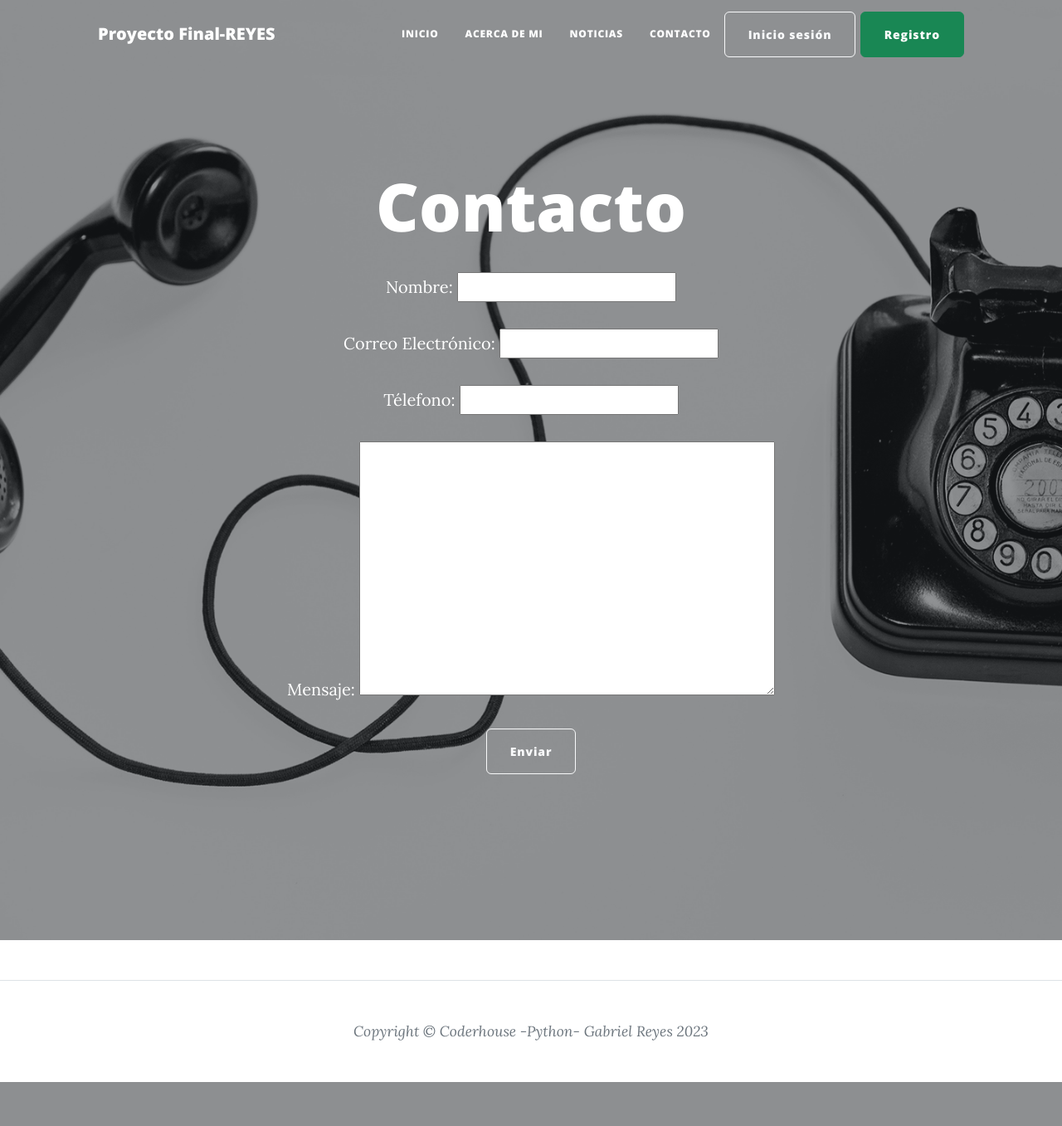
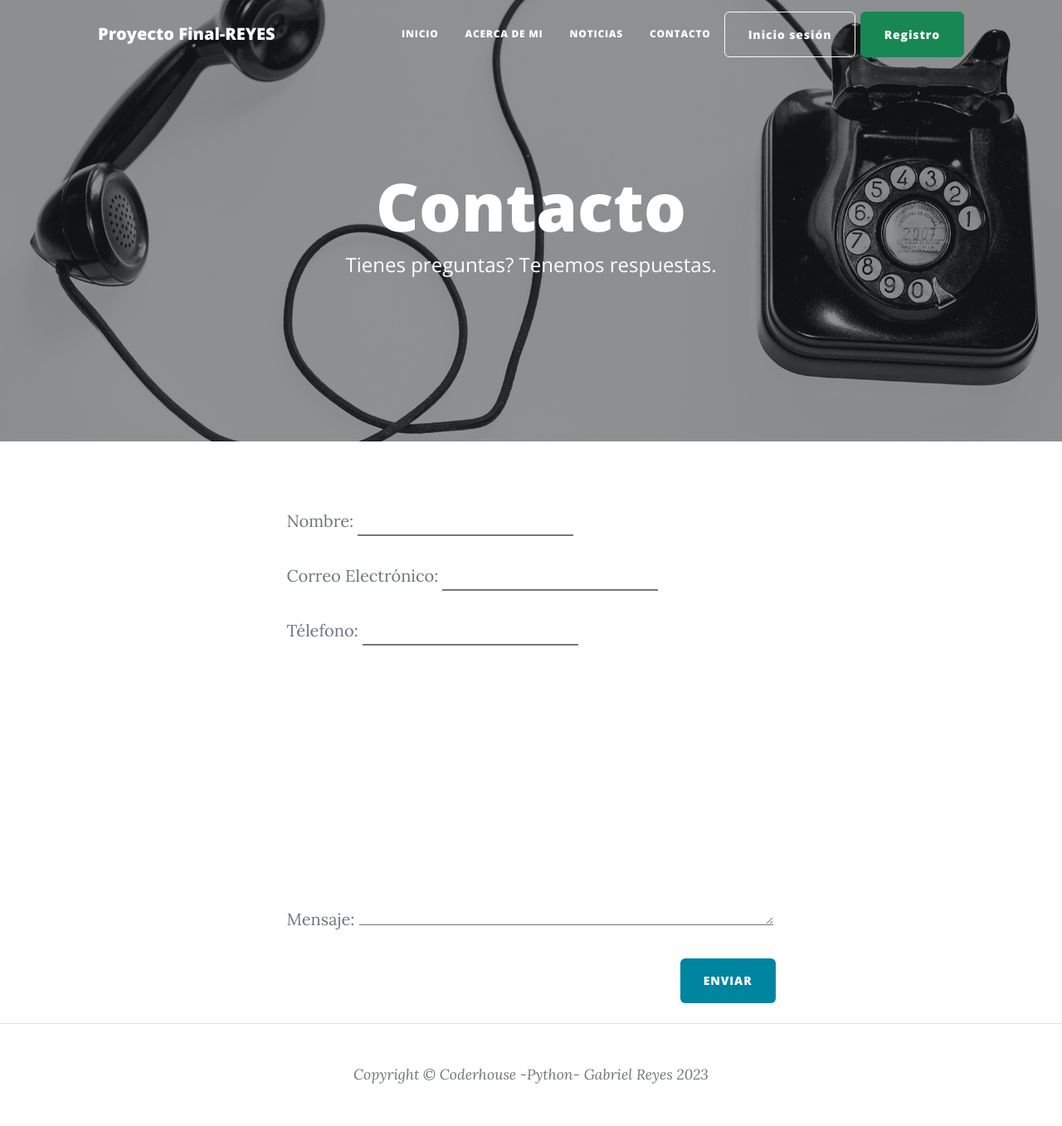
Before and after one commit to gabrirys/Proyecto_Final_Reyes, a Django app: page /contacto/ in a window 1280 px wide. Shown: the whole page at 83% size. Before the commit the page ends 1304 px from the top, so only its background shows below. Run offline with Django 4.2, Linux system fonts and the light colour scheme; some libraries are stand-ins or nearby versions.

Commit message:
Mejora estetica de template formulario contacto

```diff
--- a/app_contacto/templates/app_contacto/contacto.html
+++ b/app_contacto/templates/app_contacto/contacto.html
@@ -12,16 +12,26 @@ Proyecto Final-REYES- Contacto
             <div class="col-md-10 col-lg-8 col-xl-7">
                 <div class="site-heading">
                     <h1>Contacto</h1>
-                    <span class="subheading"></span>
-                        <form method="post">
-                            {% csrf_token %}
-                            {{ formulario.as_p }}
-                            <input class="btn btn-outline-light" type="submit" value="Enviar" />
-                        </div>
-                    </form>
+                    <span class="subheading">Tienes preguntas? Tenemos respuestas.</span>
                 </div>
             </div>
         </div>
     </div>
 </header>
 {% endblock titulo-imagen %}
+
+{% block contenido %}
+<div class="container px-4 px-lg-5">
+    <div class="row gx-4 gx-lg-5 justify-content-center">
+        <div class="col-md-10 col-lg-8 col-xl-7" style="max-width: 778px;">
+            <div class="form-floating">
+                <form method="post">
+                    {% csrf_token %}
+                    {{ formulario.as_p }}
+                    <div class="d-flex justify-content-end mb-4"><input class="btn btn-primary text-uppercase" type="submit" value="Enviar"/></div>
+                </form>
+            </div>
+        </div>
+    </div>
+</div>
+{% endblock contenido %}
```
Also changed, not shown: db.sqlite3.
